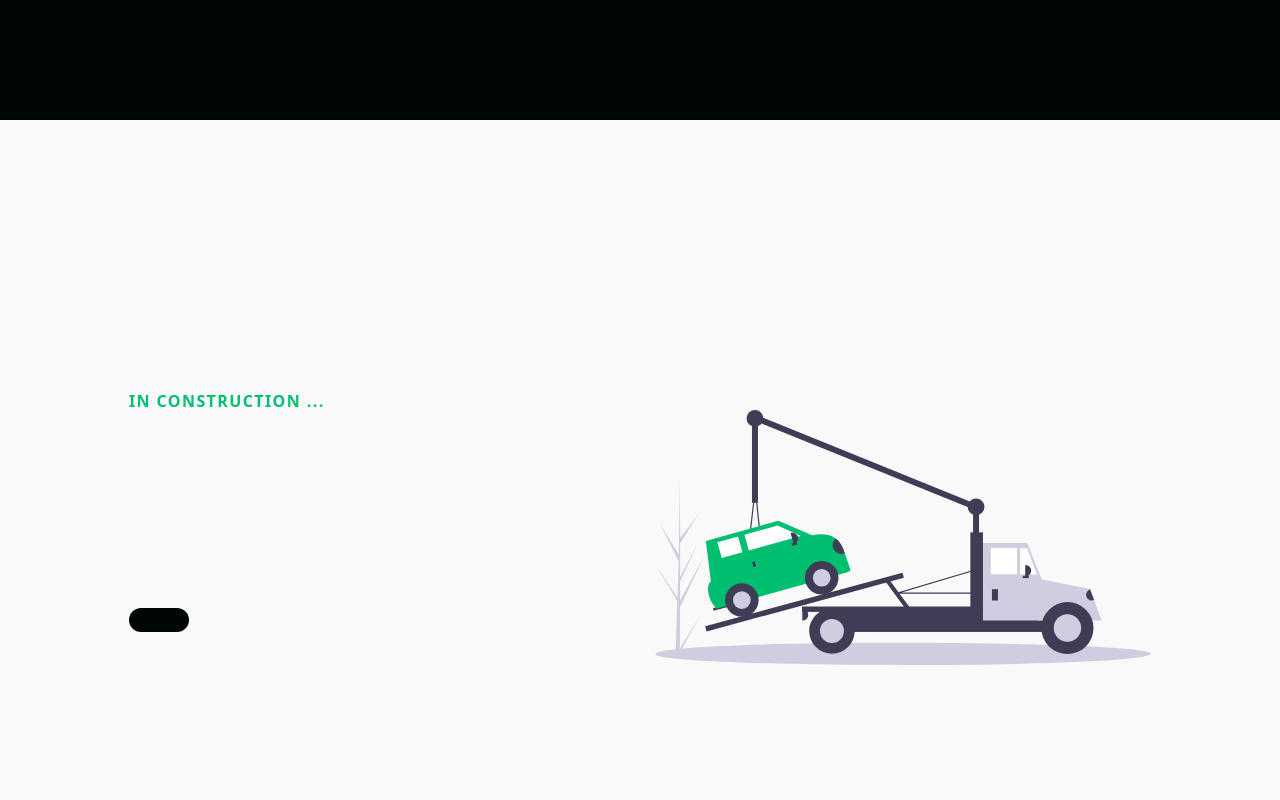
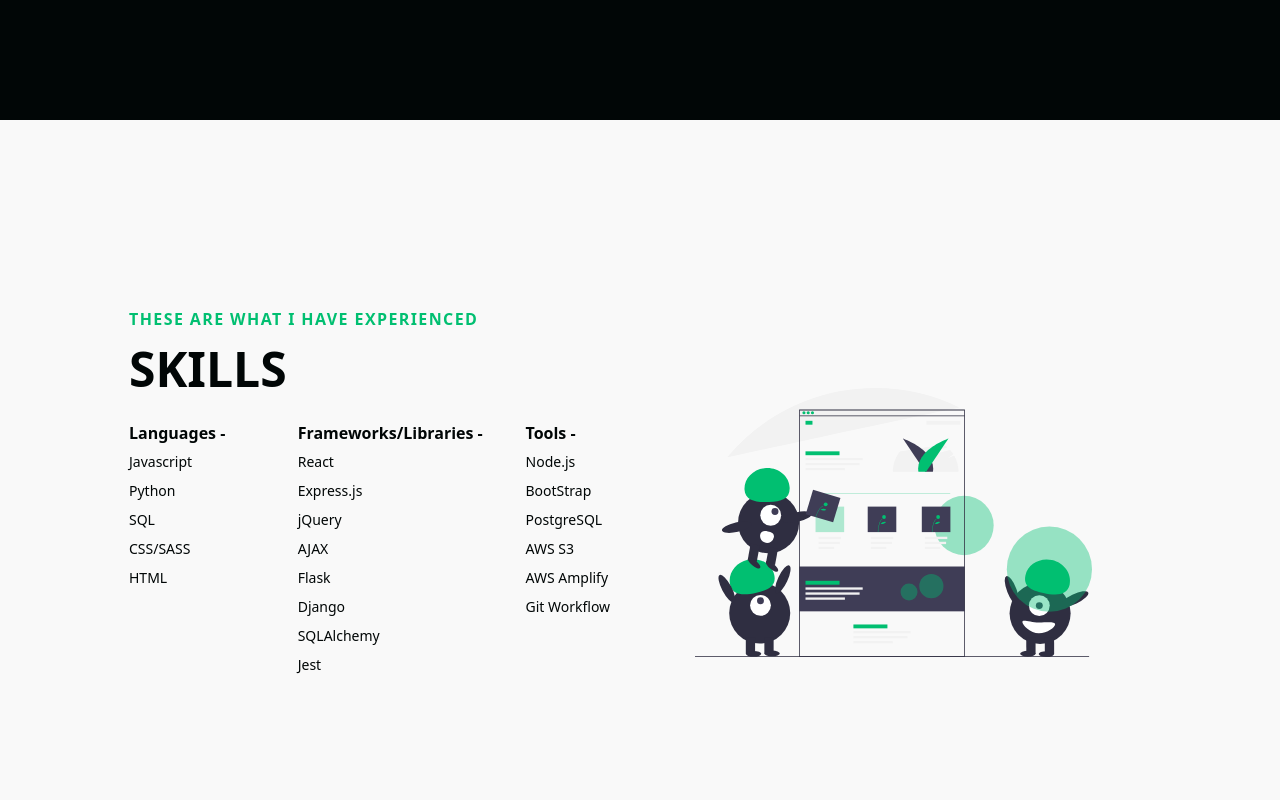
Before and after one commit to lancelee2885/personal-site, a React (Create React App) app: page / in a window 1280 px wide. Shown: the part 2340-3140 px from the top of the page. Built offline with nearby package versions, Linux system fonts and the light colour scheme; a web font is replaced by a local one.

Commit message:
updated skill section

```diff
--- a/src/components/InfoSection/Data.js
+++ b/src/components/InfoSection/Data.js
@@ -1,8 +1,8 @@
-import img1 from '../../images/svg-1.svg'
 import lui from '../../images/Lui.png'
 import construction from '../../images/construction.svg'
+import skills from '../../images/skills.svg'
 
-export const homeObjOne = {
+export const About = {
   id: 'about',
   lightBg: true,
   lightText: false,
@@ -28,6 +28,7 @@ export const homeObjOne = {
           {name: 'fab fa-github-square', link: 'https://github.com/lancelee2885'},
           {name: 'fas fa-envelope-square', link: 'mailto:lancelee2885@gmail.com'}],
   shadow: true,
+  hasButton: true,
   }
 
 export const homeObjTwo = {
@@ -35,9 +36,9 @@ export const homeObjTwo = {
   lightBg: true,
   lightText: false,
   lightTextDesc: true,
-  topLine: 'In Construction ...',
-  headLine: '',
-  description: '',
+  topLine: 'These are what I have experienced',
+  headLine: 'SKILLS',
+  description: 'Languages -',
   description2: '',
   buttonLabel: '',
   imgStart: false,
@@ -46,22 +47,31 @@ export const homeObjTwo = {
   dark: false,
   primary: false,
   darkText: true,
-  icons: []
+  icons: [],
+  hasButton: false,
 }
 
-export const homeObjThree = {
+
+export const Skills = {
   id: 'skills',
   lightBg: true,
   lightText: false,
   lightTextDesc: true,
-  topLine: 'TopLine About',
-  headLine: 'HeadLine About',
-  description: 'Description About',
-  buttonLabel: 'Button About',
-  imgStart: true,
-  img:  construction,
-  alt: 'About Alt',
+  topLine: 'These are what I have experienced',
+  headLine: 'SKILLS',
+  description1: 'Languages -',
+  description2: 'Frameworks/Libraries -',
+  description3: 'Tools - ',
+  langSkills: ['Javascript', 'Python', 'SQL', 'CSS/SASS', 'HTML'],
+  frameworkSkills: ['React', 'Express.js', 'jQuery', 'AJAX', 'Flask', 'Django', 'SQLAlchemy', 'Jest'],
+  tools: ['Node.js', 'BootStrap', 'PostgreSQL', 'AWS S3', 'AWS Amplify', 'Git Workflow'],
+  buttonLabel: '',
+  imgStart: false,
+  img:  skills,
+  alt: '',
   dark: false,
   primary: false,
   darkText: true,
+  icons: [],
+  hasButton: false,
 }
--- a/src/components/InfoSection/InfoElements.js
+++ b/src/components/InfoSection/InfoElements.js
@@ -75,7 +75,7 @@ export const Heading = styled.h1`
 export const Subtitle = styled.p`
   max-width: 440px;
   margin-bottom: 35px;
-  font-size: 18px;
+  font-size: 16px;
   line-height: 28px;
   color: ${({darkText}) => (darkText ? '#010606' : '#fff')};
 `;
@@ -91,19 +91,35 @@ export const ImgWrapper = styled.div`
 `;
 
 export const Img = styled.img`
-  width: 100%;
-  margin: 0 0 10px 0;
+  width: 80%;
+  margin: 0 0 40px 40px;
   padding-right: 0;
   box-shadow: ${({shadow}) => (shadow ? 'rgba(0, 0, 0, 0.35) 0px 5px 15px' : '')};
   border-radius: ${({shadow}) => (shadow ? '50px' : '')};
 
   @media screen and (max-width: 768px) {
-    max-width: 300px;
-    max-height: 300px;
+    max-width: 250px;
+    max-height: 250px;
   }
 
   @media screen and (max-width: 480px) {
-    max-width: 200px;
-    max-height: 200px;
+    max-width: 180px;
+    max-height: 180px;
   }
 `
+export const SkillWrapper = styled.div`
+  max-width: 1100px;
+  display: flex;
+  justify-content: space-evenly;
+  grid-template-columns: 1fr 1fr 1fr;
+  grid-gap: 16px;
+
+  @media screen and (max-width: 1000px) {
+    grid-template-columns: 1fr 1fr;
+  }
+
+  @media screen and (max-width: 768px) {
+    grid-template-columns: 1fr;
+    padding: 0 20px;
+  }
+`;
--- a/src/components/InfoSection/index.js
+++ b/src/components/InfoSection/index.js
@@ -33,7 +33,8 @@ function InfoSection({
   dark,
   dark2,
   icons,
-  shadow
+  shadow,
+  hasButton
 }) {
 
   return (
@@ -59,7 +60,8 @@ function InfoSection({
                   {icons.map(icon => (<span className='icon-link'><a href={icon['link']}><i className={`${icon['name']} fa-lg`}></i></a></span>))}
                   <br />
                 </Subtitle>
-                <BtnWrapper>
+                {hasButton
+                  ? (<BtnWrapper>
                     <Button to='home'
                       smooth={true}
                       duration={500}
@@ -71,12 +73,13 @@ function InfoSection({
                       dark2={dark2 ? 1 : 0}>
                       {buttonLabel}
                     </Button>
-                </BtnWrapper>
+                  </BtnWrapper>) :
+                  <></>}
               </TextWrapper>
             </Column1>
             <Column2>
               <ImgWrapper>
-                <Img src={img} alt={alt} shadow={shadow}/>
+                <Img src={img} alt={alt} shadow={shadow} />
               </ImgWrapper>
             </Column2>
           </InfoRow>
--- /dev/null
+++ b/src/components/SkillSection/index.js
@@ -0,0 +1,80 @@
+import React from 'react'
+import { Button } from '../ButtonElement'
+import {
+  InfoContainer,
+  InfoWrapper,
+  InfoRow,
+  Column1,
+  TextWrapper,
+  TopLine,
+  Heading,
+  Subtitle,
+  Column2,
+  Img,
+  ImgWrapper,
+  SkillWrapper
+} from '../InfoSection/InfoElements'
+
+
+function SkillSection({
+  lightBg,
+  id,
+  imgStart,
+  topLine,
+  lightText,
+  headLine,
+  darkText,
+  description1,
+  description2,
+  description3,
+  img,
+  alt,
+  icons,
+  shadow,
+  langSkills,
+  frameworkSkills,
+  tools,
+}) {
+
+  return (
+    <>
+      <InfoContainer lightBg={lightBg} id={id}>
+        <InfoWrapper>
+          <InfoRow imgStart={imgStart}>
+            <Column1>
+              <TextWrapper>
+                <TopLine>
+                  {topLine}
+                </TopLine>
+                <Heading lightText={lightText}>
+                  {headLine}
+                </Heading>
+                <SkillWrapper>
+                  <Subtitle darkText={darkText}>
+                    <b>{description1}</b>
+                    {langSkills.map(lang => (<small>{lang} <br /></small>))}
+                  </Subtitle>
+                  <Subtitle darkText={darkText}>
+                    <b>{description2}</b>
+                    {frameworkSkills.map(framework => (<small>{framework} <br /></small>))}
+                  </Subtitle>
+                  <Subtitle darkText={darkText}>
+                    <b>{description3}</b>
+                    {tools.map(tool => (<small>{tool} <br /></small>))}
+                  </Subtitle>
+                </SkillWrapper>
+              </TextWrapper>
+            </Column1>
+            <Column2>
+              <ImgWrapper>
+                <Img src={img} alt={alt} shadow={shadow} />
+              </ImgWrapper>
+            </Column2>
+          </InfoRow>
+        </InfoWrapper>
+      </InfoContainer>
+    </>
+  )
+}
+
+export default SkillSection
--- a/src/pages/index.js
+++ b/src/pages/index.js
@@ -2,10 +2,11 @@ import React, { useState } from 'react'
 import Footer from '../components/Footer';
 import HeroSection from '../components/HeroSection';
 import InfoSection from '../components/InfoSection';
-import { homeObjOne, homeObjTwo, homeObjThree } from '../components/InfoSection/Data';
+import { About, Skills } from '../components/InfoSection/Data';
 import Navbar from '../components/Navbar'
 import Projects from '../components/Projects';
 import Sidebar from '../components/Sidebar'
+import SkillSection from '../components/SkillSection';
 
 const Home = () => {
   const [isOpen, setIsOpen] = useState(false);
@@ -19,9 +20,9 @@ const Home = () => {
       <Sidebar isOpen={isOpen} toggle={toggle} />
       <Navbar isOpen={isOpen} toggle={toggle} />
       <HeroSection />
-      <InfoSection {...homeObjOne}/>
+      <InfoSection {...About}/>
       <Projects id='projects' />
-      <InfoSection {...homeObjTwo} />
+      <SkillSection {...Skills} />
       <Footer />
     </>
   )
```
Also changed, not shown: src/images/skills.svg (added). Lines whose indentation alone changed are shown as unchanged.
